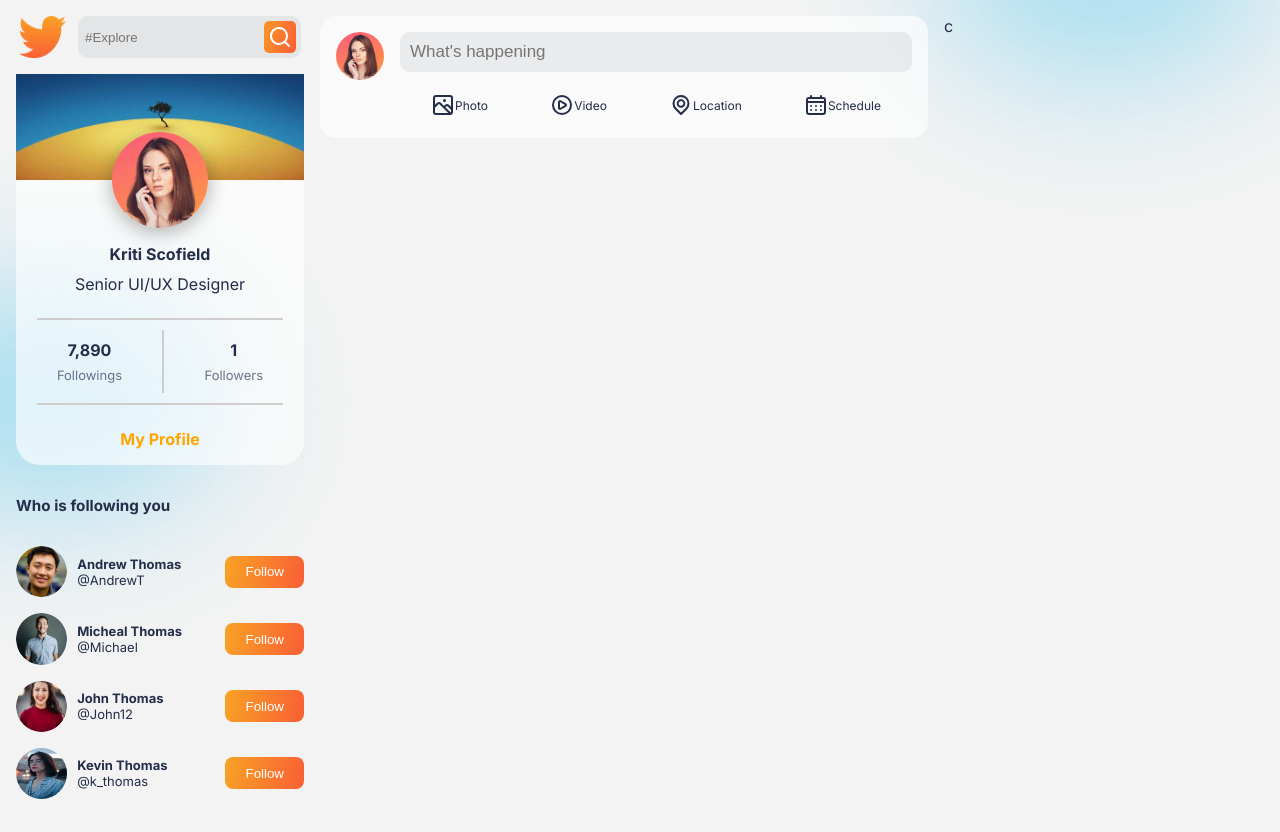
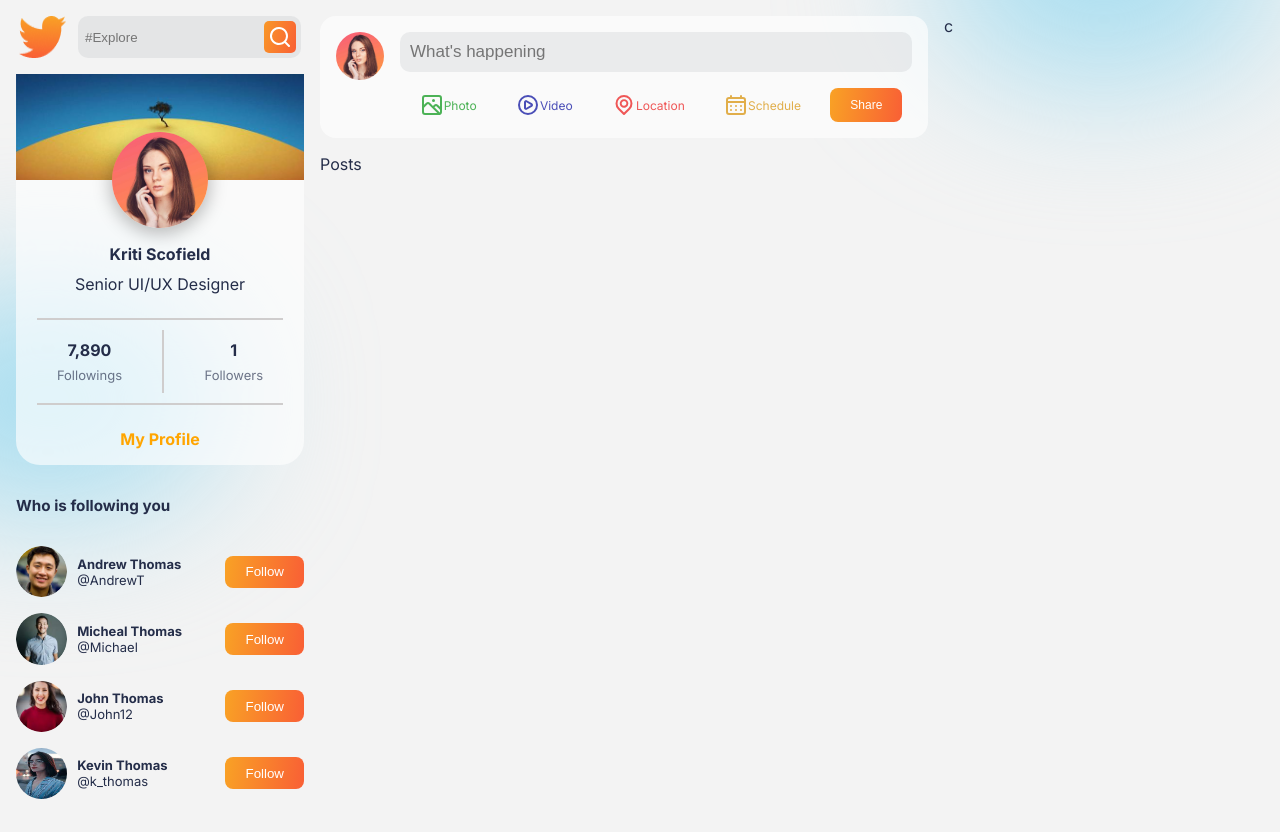
Before and after one commit to Sulav21/socialmedia-frontend, a React (Create React App) app: page / in a window 1280 px wide. Built offline with nearby package versions, Linux system fonts and the light colour scheme.

Commit message:
image upload functionality done

```diff
--- a/src/App.css
+++ b/src/App.css
@@ -11,7 +11,7 @@
   --photo: #4CB256;
   --video: #4A4EB7;
   --location: #EF5757;
---shedule: #E1AE4A;
+--schedule: #E1AE4A;
 }
 
 .app{
--- a/src/components/PostShare/PostShare.jsx
+++ b/src/components/PostShare/PostShare.jsx
@@ -1,38 +1,66 @@
-import React from 'react'
-import './postShare.css'
-import profileImage from '../../img/profileImg.jpg'
-import {UilScenery} from '@iconscout/react-unicons'
-import {UilPlayCircle} from '@iconscout/react-unicons'
-import {UilLocationPoint} from '@iconscout/react-unicons'
-import {UilSchedule} from '@iconscout/react-unicons'
-
+import React, { useState, useRef } from "react";
+import "./postShare.css";
+import profileImage from "../../img/profileImg.jpg";
+import { UilScenery } from "@iconscout/react-unicons";
+import { UilPlayCircle } from "@iconscout/react-unicons";
+import { UilLocationPoint } from "@iconscout/react-unicons";
+import { UilSchedule } from "@iconscout/react-unicons";
+import { UilTimes } from "@iconscout/react-unicons";
 
 export const PostShare = () => {
+  const [image, setImage] = useState(null);
+  const imageRef = useRef();
+  const onImageChange = (e) => {
+    if (e.target.files && e.target.files[0]) {
+      let img = e.target.files[0];
+      setImage({
+        image: URL.createObjectURL(img),
+      });
+    }
+  };
   return (
     <div className="postShare">
       <img src={profileImage} alt="" />
       <div>
-      <input type='text' placeholder="What's happening" />
+        <input type="text" placeholder="What's happening" />
         <div className="postoptions">
-    <div className="option">
+          <div
+            className="option"
+            onClick={() => imageRef.current.click()}
+            style={{ color: "var(--photo)" }}
+          >
             <UilScenery />
             Photo
           </div>
-    <div className="option">
+          <div className="option" style={{ color: "var(--video)" }}>
             <UilPlayCircle />
             Video
           </div>
-    <div className="option">
+          <div className="option" style={{ color: "var(--location)" }}>
             <UilLocationPoint />
             Location
           </div>
-    <div className="option">
+          <div className="option" style={{ color: "var(--schedule)" }}>
             <UilSchedule />
             Schedule
           </div>
+          <button className="button-all ps-button">Share</button>
+          <div style={{ display: "none" }}>
+            <input
+              type="file"
+              name="myImage"
+              ref={imageRef}
+              onChange={onImageChange}
+            />
           </div>
         </div>
-
+        {image && (
+          <div className="previewImage">
+            <UilTimes onClick={()=>setImage(null)}/>
+            <img src={image.image} alt='' />
           </div>
-  )
-}
+        )}
+      </div>
+    </div>
+  );
+};
--- a/src/components/PostShare/postShare.css
+++ b/src/components/PostShare/postShare.css
@@ -46,3 +46,28 @@ justify-content: space-around;
 .option:hover{
     cursor: pointer;
 }
+
+.ps-button{
+    padding: 5px;
+    padding-left: 20px;
+    padding-right: 20px;
+    font-size:12px;
+}
+
+.previewImage{
+    position: relative;
+}
+
+.previewImage>svg{
+    position: absolute;
+    right: 1rem;
+    top:0.5rem;
+    cursor: pointer;
+}
+
+.previewImage>img{
+    width: 100%;
+    max-height: 20rem;
+    object-fit: cover;
+    border-radius: 0.5rem;
+}
--- a/src/components/PostSide/PostSide.jsx
+++ b/src/components/PostSide/PostSide.jsx
@@ -1,10 +1,12 @@
 import React from 'react'
+import { Posts } from '../Posts/Posts'
 import { PostShare } from '../PostShare/PostShare'
 import './postSide.css'
 export const PostSide = () => {
   return (
     <div className='postSide'>
         <PostShare />
+        <Posts />
     </div>
   )
 }
--- /dev/null
+++ b/src/components/Posts/Posts.jsx
@@ -0,0 +1,8 @@
+import React from 'react'
+import './posts.css'
+
+export const Posts = () => {
+  return (
+    <div>Posts</div>
+  )
+}
```
Also changed, not shown: src/components/Posts/posts.css (added). Lines whose indentation alone changed are shown as unchanged.
